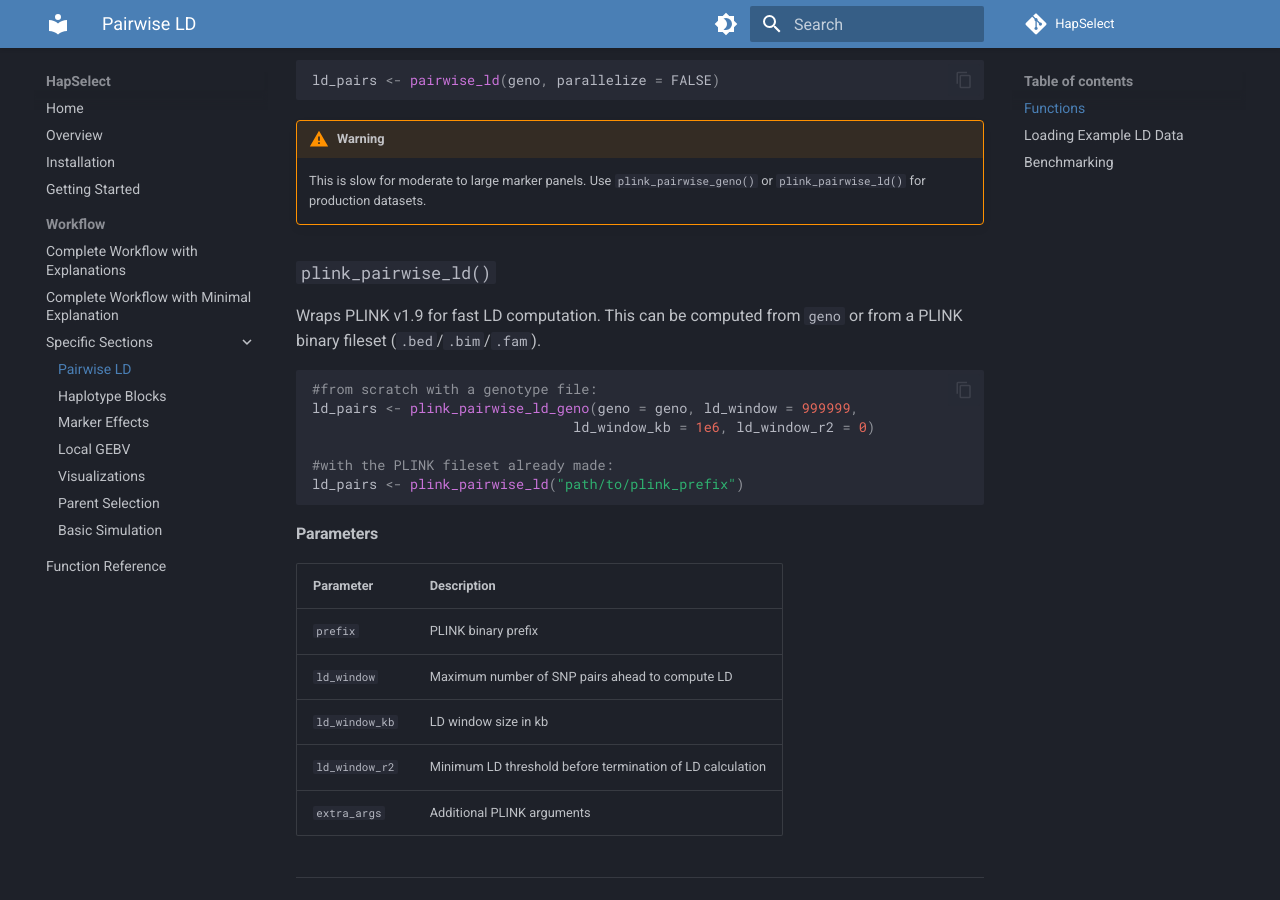
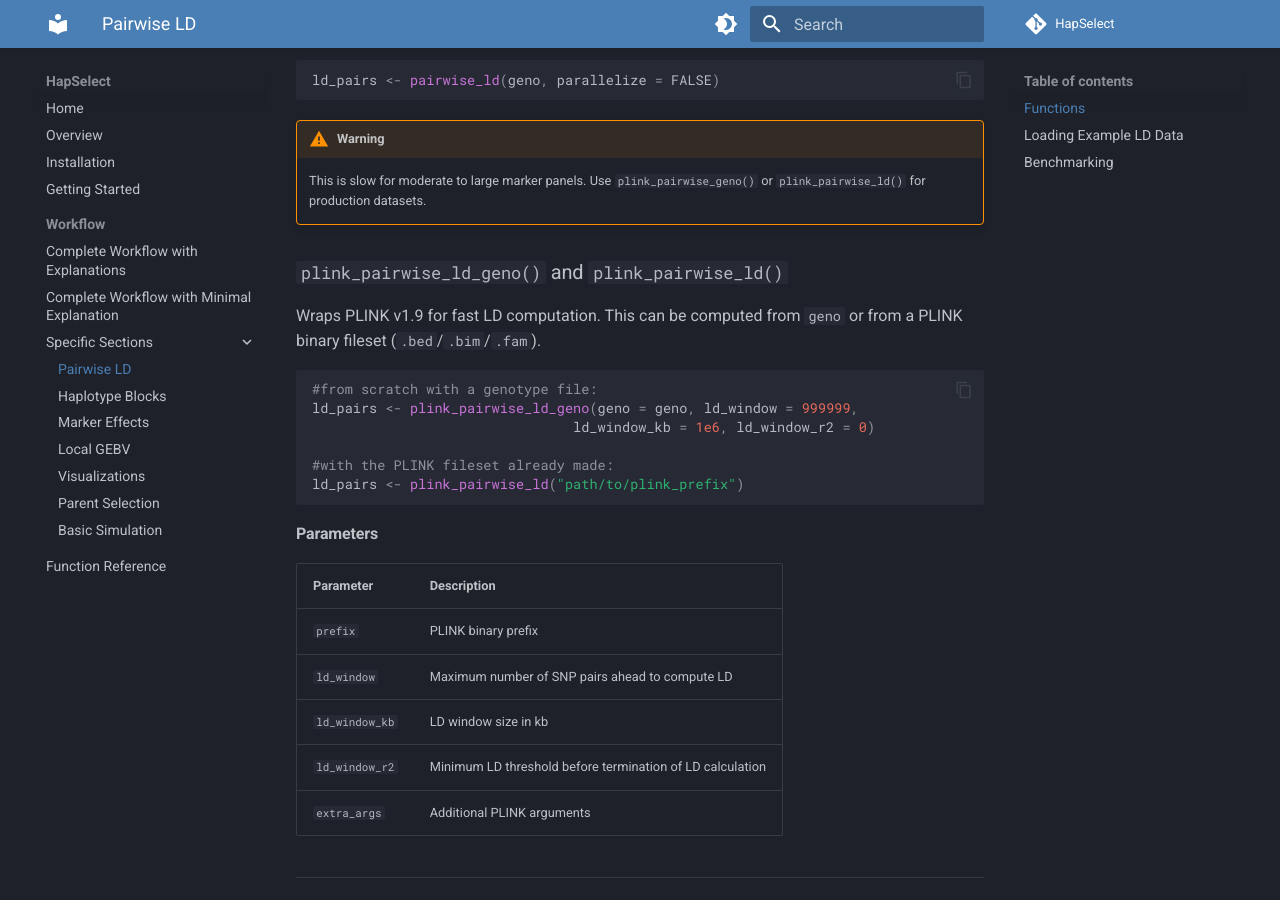
Before and after one commit to wrshf7/HapSelect-Docs, an MkDocs documentation site: the page built from docs/workflow/pairwise-ld.md, in a window 1280 px wide and 900 px high, scrolled down 483 px. Built offline with MkDocs 1.6.1 and Material for MkDocs 9.7.7, drawn with Linux system fonts in a browser that asks for light colours; comment, search, counter and statistics services are not loaded.

Commit message:
Update pairwise-ld.md

```diff
--- a/docs/workflow/pairwise-ld.md
+++ b/docs/workflow/pairwise-ld.md
@@ -23,7 +23,7 @@ ld_pairs <- pairwise_ld(geno, parallelize = FALSE)
 !!! warning
     This is slow for moderate to large marker panels. Use `plink_pairwise_geno()` or `plink_pairwise_ld()` for production datasets.
 
-### `plink_pairwise_ld()`
+### `plink_pairwise_ld_geno()` and `plink_pairwise_ld()`
 
 Wraps PLINK v1.9 for fast LD computation. This can be computed from `geno` or from a PLINK binary fileset (`.bed`/`.bim`/`.fam`).
 
```
